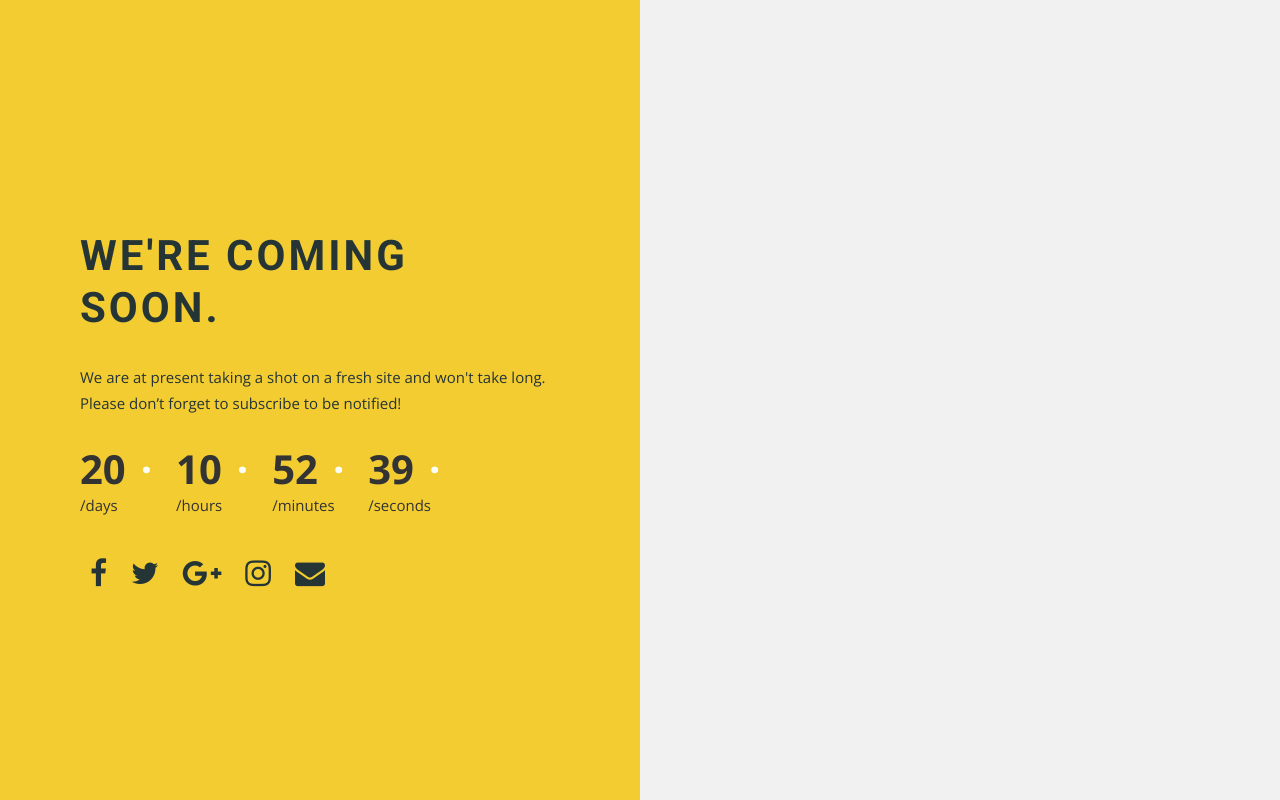
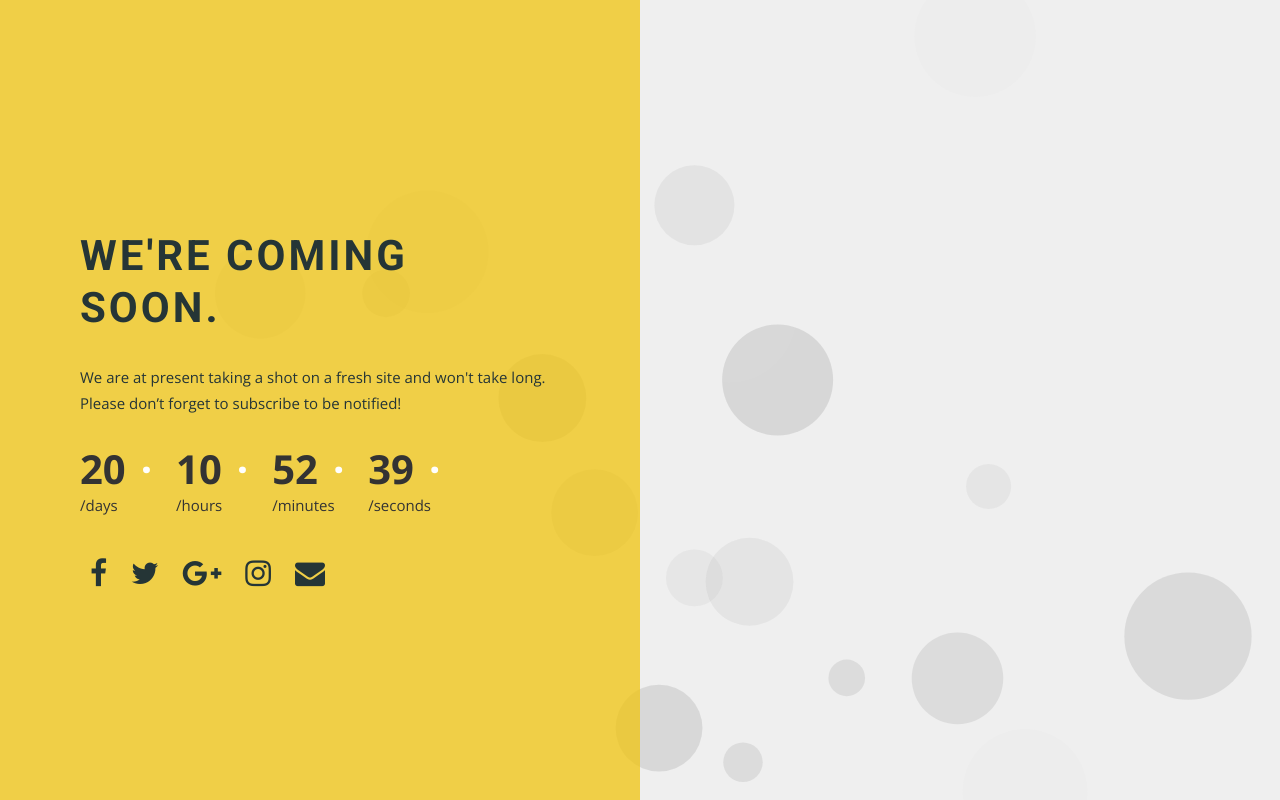
Before and after one commit to gureks/odyssey-website-coming-soon, a plain HTML site: page index.html in a window 1280 px wide. Drawn offline with nearby package versions, Linux system fonts and the light colour scheme.

Commit message:
fixed particles and loader

```diff
--- a/css/style.css
+++ b/css/style.css
@@ -99,7 +99,7 @@ ul
 	float: left;
 	width: 50%;
 	height: 100%;
-	background-color: rgba(241, 196, 15,.85);
+	background-color: rgba(241, 196, 15,.75);
 }
 
 .col-right
@@ -108,7 +108,7 @@ ul
 	float: right;
 	width: 50%;
 	height: 100%;
-	background-color: rgba(239,239,239,.85);
+	background-color: rgba(239,239,239,.75);
 }
 
 .col-right a:hover
--- a/js/main.js
+++ b/js/main.js
@@ -5,3 +5,7 @@ $('body').countdown('2017/01/01', function(event) {
 	$('#cminutes').text(''.concat(offset.minutes < 10 ? '0' : '', offset.minutes));
 	$('#cseconds').text(''.concat(offset.seconds < 10 ? '0' : '', offset.seconds));
 });
+
+$(document).ready(function(){
+	$(".loader").fadeOut(2000);
+});
```
Also changed, not shown: index.html (+2 -3 lines).
